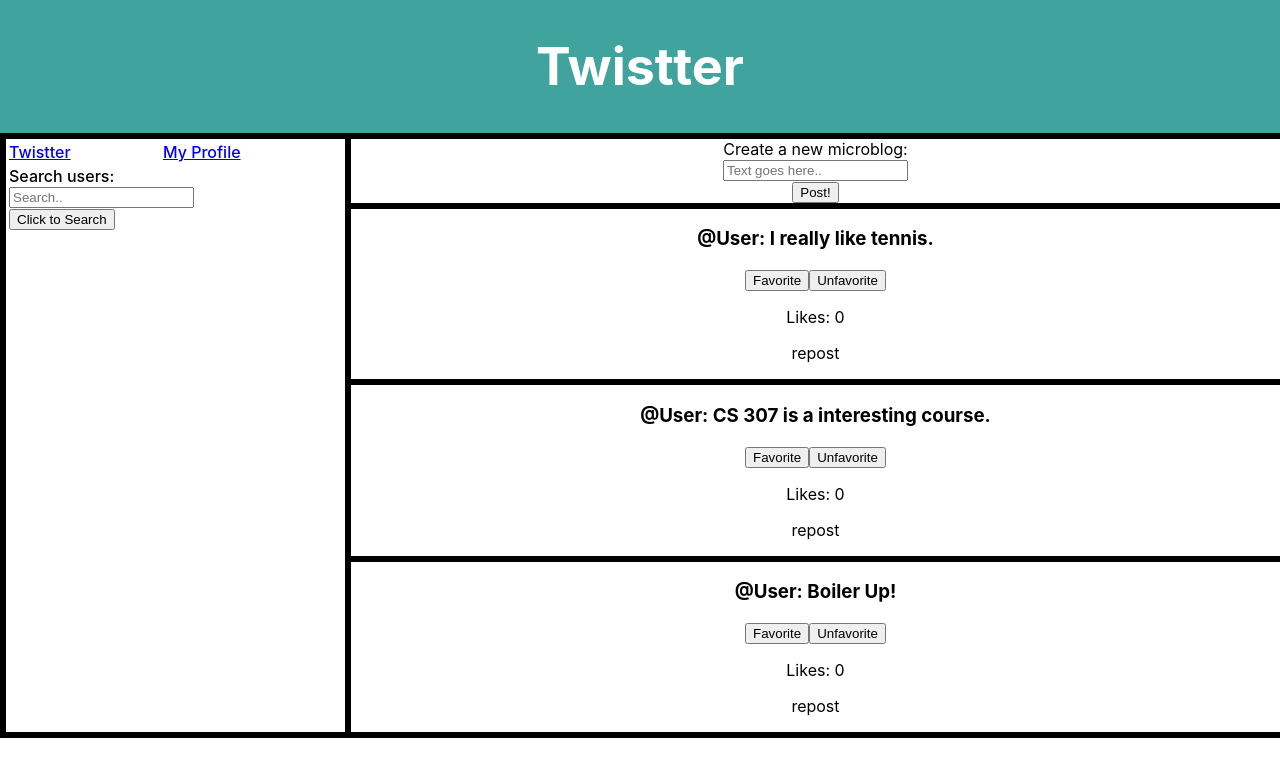
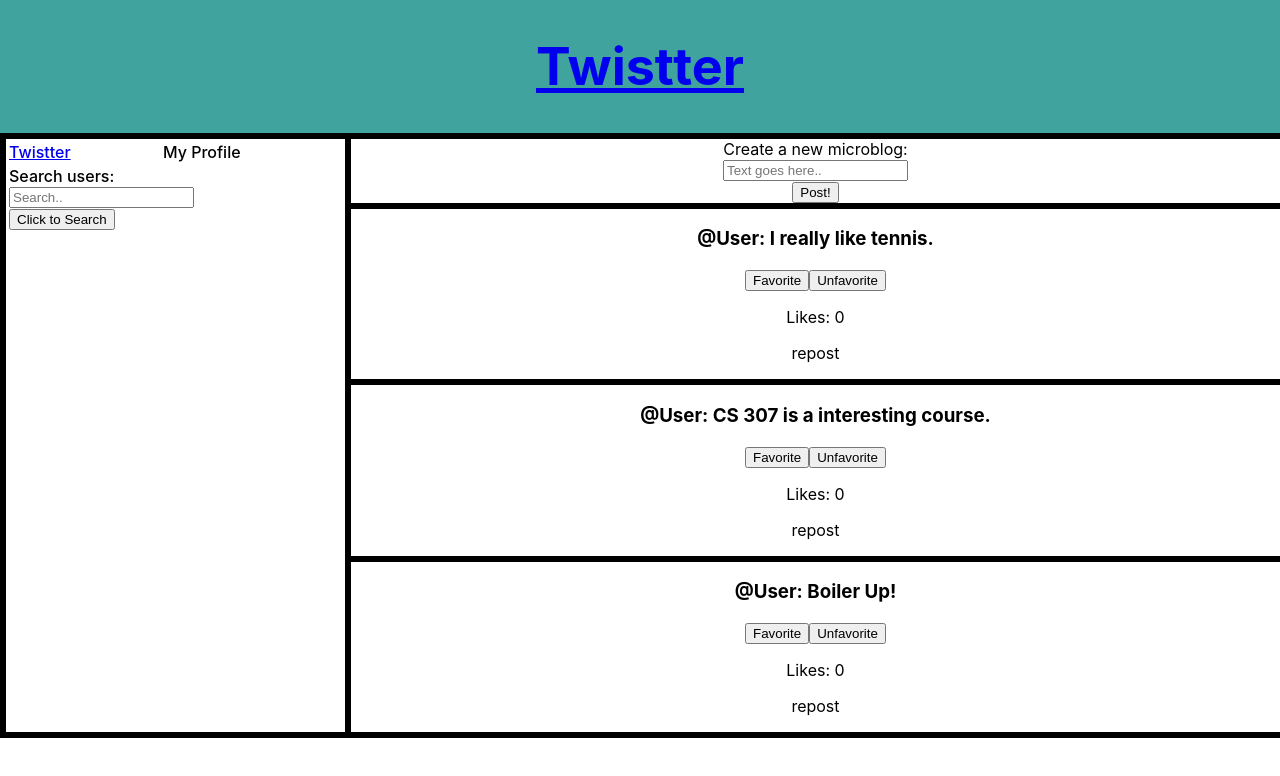
Before and after one commit to aniamb/twistter-307, a React (Create React App) app in the folder twistter/: page /timeline in a window 1280 px wide. Shown: the top 776 px of the page. Built offline with nearby package versions, Linux system fonts and the light colour scheme.

Commit message:
Revert "Update master with small changes. Include userprofile link"
This reverts commit 903435bdbe83363b227da3dfccfcd0e293763f24.

```diff
--- a/twistter/src/App.js
+++ b/twistter/src/App.js
@@ -15,7 +15,7 @@ function App() {
   return (
     <div className="App">
       <div className="App-header">
-          <h1>Twistter</h1>
+          <h1><NavLink to="/Timeline">Twistter</NavLink></h1>
       </div>
         <Switch>
             <Route path="/createaccount" component={CreateAccount}/>
--- a/twistter/src/Search.js
+++ b/twistter/src/Search.js
@@ -42,7 +42,7 @@ class Search extends Component{
                     <div className="links">
                         <ul className="navLinks">
                             <li><NavLink to="/timeline">Twistter</NavLink></li>
-                            <li><NavLink to="/userprofile">My Profile</NavLink></li>
+                            <li>My Profile</li> {/* This needs to be a link */}
                         </ul>
                     </div>
                   </div>
--- a/twistter/src/Timeline.js
+++ b/twistter/src/Timeline.js
@@ -81,7 +81,7 @@ class Timeline extends Component{
                     <div className="links">
                         <ul className="navLinks">
                             <li><NavLink to="/timeline">Twistter</NavLink></li>
-                            <li><NavLink to="/userprofile">My Profile</NavLink></li>
+                            <li>My Profile</li>
                             <li>
                                 <form onSubmit={this.handleClick.bind(this)}>
                                     {/*Redirect to search in backend*/}
--- a/twistter/src/UserProfile.js
+++ b/twistter/src/UserProfile.js
@@ -53,7 +53,7 @@ class UserProfile extends Component {
                         <br/>
                         <h3>{this.state.userDisplayName}</h3>
                         <h6>{this.state.userHandle}</h6>
-                        <p>Team 1 Squad</p>
+                        <p>I hate CS307</p>
                         <hr/>
                         <p>+Followers</p>
                         <p>+Following</p>
@@ -67,19 +67,19 @@ class UserProfile extends Component {
                 </div>
                 <div className='double-column'>
                     <div className='twist'>
-                        This is the first post
+                        Hate CS
                     </div>
                     <div className='twist'>
-                        Woah this is my second post
+                        Love CS
                     </div>
                     <div className='twist'>
-                        Third post gang
+                        Hate CS
                     </div>
                     <div className='twist'>
-                        Fourth post
+                        Love CS
                     </div>
                     <div className='twist'>
-                        Fifth post
+                        Hate CS
                     </div>
                 </div>
             </div>
```
